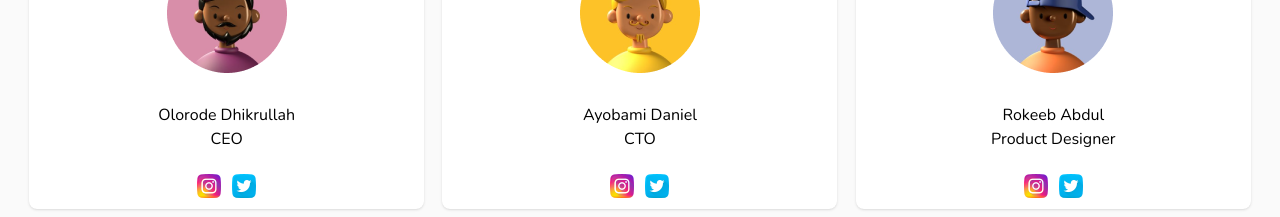
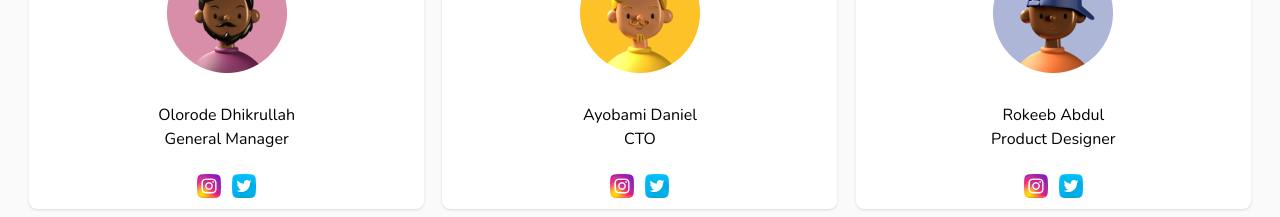
Before and after one commit to adhcode/uvise, a Next.js app: page /about in a window 1280 px wide. Shown: the part 1600-1817 px from the top of the page. Built offline with nearby package versions, Linux system fonts and the light colour scheme.

Commit message:
Update page.js

```diff
--- a/app/about/page.js
+++ b/app/about/page.js
@@ -110,7 +110,7 @@ Together, let's take your business to into a transformational growth.</p>
        </div>
        <div className='flex flex-col items-center '>
        <h2 className='pt-2'>Olorode Dhikrullah</h2>
-       <p className=''>CEO</p>
+       <p className=''>General Manager</p>
        </div>
        <div className='flex justify-around space-x-[-70px]'>
 
```
